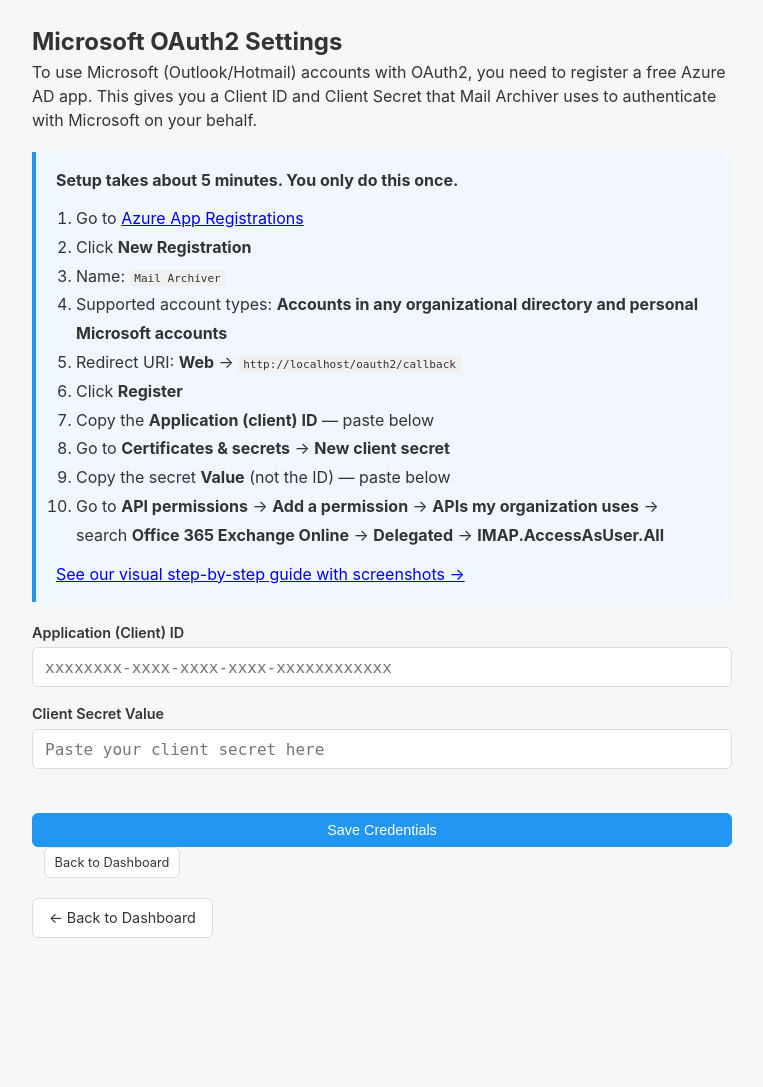
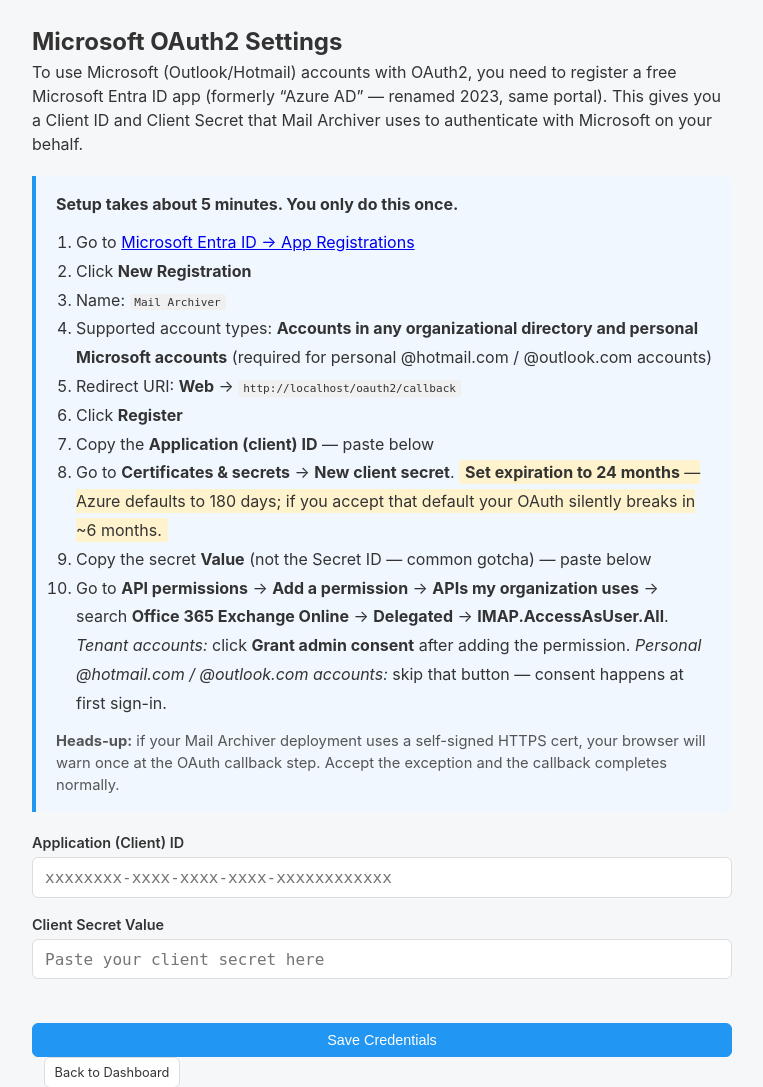
Before and after one commit to DEC-LLC/mail-archiver, a Flask app: page /oauth2/settings in a window 1280 px wide. Shown: the part 92-1179 px from the top of the page, without its empty margins (174-937 px from the left). Before the commit the page ends 1030 px from the top, so only its background shows below. Run offline with Flask 3, Linux system fonts and the light colour scheme; the visitor is signed in with stand-in values (Sample User, id 1).

Commit message:
oauth2 guide: fix broken link, add 24-month secret warning, current portal branding
Audit issues found + fixed:
- Broken link removed: "See our visual step-by-step guide with screenshots →"
  pointed at static/guides/microsoft-oauth-setup.html which was never authored
- Step 8 now warns: set expiration to 24 months, Azure defaults to 180 days
  and would silently break the OAuth flow in ~6 months
- Copy updated: "Azure AD" → "Microsoft Entra ID (formerly Azure AD)" to
  match current portal branding (renamed 2023); portal URL still works
- Step 4 clarifies why the tenant-type choice matters for personal
  @hotmail.com / @outlook.com accounts
- Step 9 clarifies "not the Secret ID" — the specific gotcha
- Step 10 splits tenant vs personal-account admin-consent behavior
- Added heads-up about self-signed cert warning at the OAuth callback

Content-only template edit — no Flask/Python changes needed. Templates
are re-read per request so hot-deploy works via file replacement.

```diff
--- a/templates/oauth2_settings.html
+++ b/templates/oauth2_settings.html
@@ -23,23 +23,23 @@
         <h2>Microsoft OAuth2 Settings</h2>
 
         <div class="card" style="max-width:700px;">
-            <p>To use Microsoft (Outlook/Hotmail) accounts with OAuth2, you need to register a free Azure AD app. This gives you a Client ID and Client Secret that Mail Archiver uses to authenticate with Microsoft on your behalf.</p>
+            <p>To use Microsoft (Outlook/Hotmail) accounts with OAuth2, you need to register a free Microsoft Entra ID app (formerly &ldquo;Azure AD&rdquo; &mdash; renamed 2023, same portal). This gives you a Client ID and Client Secret that Mail Archiver uses to authenticate with Microsoft on your behalf.</p>
 
             <div style="background:#f0f7ff;border-left:4px solid #2196f3;padding:16px 20px;margin:20px 0;border-radius:0 6px 6px 0;">
                 <strong>Setup takes about 5 minutes. You only do this once.</strong>
                 <ol style="margin:12px 0 0 20px;line-height:1.8;">
-                    <li>Go to <a href="https://portal.azure.com/#view/Microsoft_AAD_RegisteredApps/ApplicationsListBlade" target="_blank">Azure App Registrations</a></li>
+                    <li>Go to <a href="https://portal.azure.com/#view/Microsoft_AAD_RegisteredApps/ApplicationsListBlade" target="_blank">Microsoft Entra ID &rarr; App Registrations</a></li>
                     <li>Click <strong>New Registration</strong></li>
                     <li>Name: <code>Mail Archiver</code></li>
-                    <li>Supported account types: <strong>Accounts in any organizational directory and personal Microsoft accounts</strong></li>
-                    <li>Redirect URI: <strong>Web</strong> → <code>{{ request.url_root }}oauth2/callback</code></li>
+                    <li>Supported account types: <strong>Accounts in any organizational directory and personal Microsoft accounts</strong> (required for personal @hotmail.com / @outlook.com accounts)</li>
+                    <li>Redirect URI: <strong>Web</strong> &rarr; <code>{{ request.url_root }}oauth2/callback</code></li>
                     <li>Click <strong>Register</strong></li>
-                    <li>Copy the <strong>Application (client) ID</strong> — paste below</li>
-                    <li>Go to <strong>Certificates & secrets</strong> → <strong>New client secret</strong></li>
-                    <li>Copy the secret <strong>Value</strong> (not the ID) — paste below</li>
-                    <li>Go to <strong>API permissions</strong> → <strong>Add a permission</strong> → <strong>APIs my organization uses</strong> → search <strong>Office 365 Exchange Online</strong> → <strong>Delegated</strong> → <strong>IMAP.AccessAsUser.All</strong></li>
+                    <li>Copy the <strong>Application (client) ID</strong> &mdash; paste below</li>
+                    <li>Go to <strong>Certificates &amp; secrets</strong> &rarr; <strong>New client secret</strong>. <span style="background:#fff3cd;padding:2px 6px;border-radius:3px;"><strong>Set expiration to 24 months</strong> &mdash; Azure defaults to 180 days; if you accept that default your OAuth silently breaks in ~6 months.</span></li>
+                    <li>Copy the secret <strong>Value</strong> (not the Secret ID &mdash; common gotcha) &mdash; paste below</li>
+                    <li>Go to <strong>API permissions</strong> &rarr; <strong>Add a permission</strong> &rarr; <strong>APIs my organization uses</strong> &rarr; search <strong>Office 365 Exchange Online</strong> &rarr; <strong>Delegated</strong> &rarr; <strong>IMAP.AccessAsUser.All</strong>. <em>Tenant accounts:</em> click <strong>Grant admin consent</strong> after adding the permission. <em>Personal @hotmail.com / @outlook.com accounts:</em> skip that button &mdash; consent happens at first sign-in.</li>
                 </ol>
-                <p style="margin-top:12px;"><a href="{{ url_for('static', filename='guides/microsoft-oauth-setup.html') }}" target="_blank">See our visual step-by-step guide with screenshots →</a></p>
+                <p style="margin-top:12px;font-size:0.92em;color:#555;"><strong>Heads-up:</strong> if your Mail Archiver deployment uses a self-signed HTTPS cert, your browser will warn once at the OAuth callback step. Accept the exception and the callback completes normally.</p>
             </div>
 
             {% with messages = get_flashed_messages() %}
```
